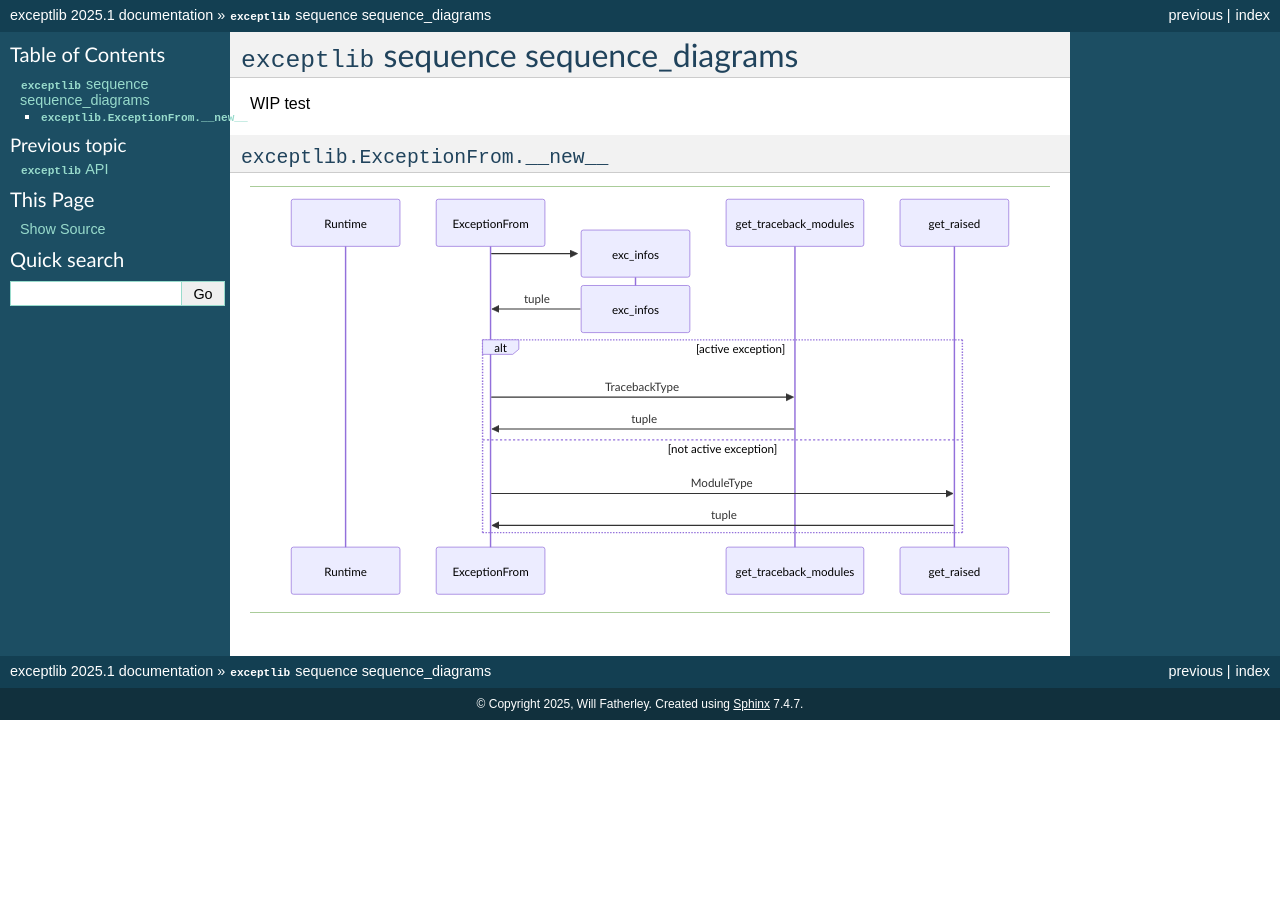
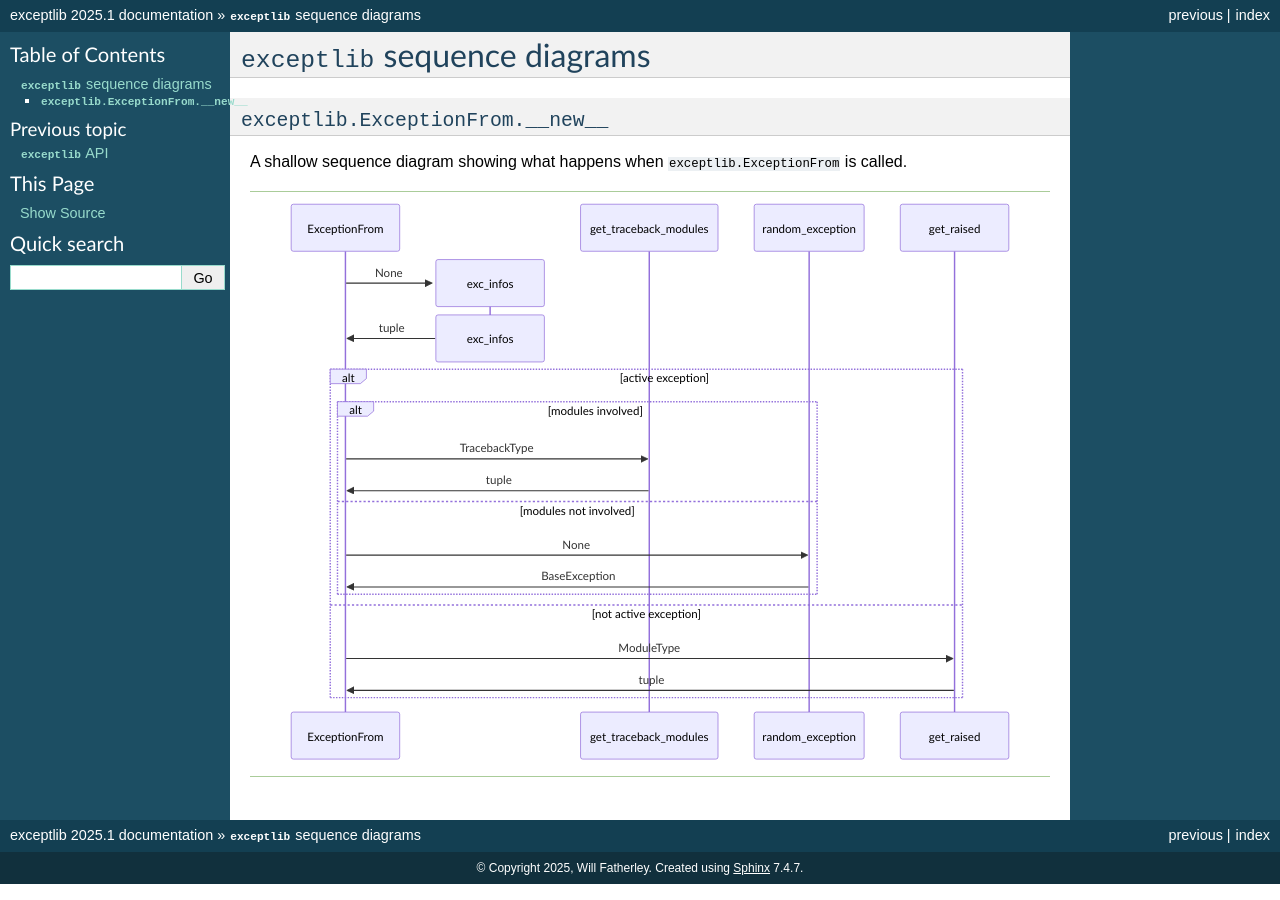
Before and after one commit to wfatherley/exceptlib, a Sphinx documentation site: the page built from docs/source/sequence_diagrams.rst, in a window 1280 px wide. Built offline with Sphinx 7.4.7, drawn with Linux system fonts in a browser that asks for light colours.

Commit message:
tidy up first sequence diagram

```diff
--- a/docs/source/sequence_diagrams.rst
+++ b/docs/source/sequence_diagrams.rst
@@ -1,25 +1,28 @@
-``exceptlib`` sequence sequence_diagrams
-========================================
-
-WIP test
+``exceptlib`` sequence diagrams
+===============================
 
 
 ``exceptlib.ExceptionFrom.__new__``
 -----------------------------------
 
+A shallow sequence diagram showing what happens when ``exceptlib.ExceptionFrom`` is called.
 
 .. mermaid::
 
     sequenceDiagram
-        create participant Runtime
         create participant ExceptionFrom
         create participant exc_infos
-        ExceptionFrom->>exc_infos:
+        ExceptionFrom->>exc_infos: None
         destroy exc_infos
         exc_infos->>ExceptionFrom: tuple
         alt active exception
-            ExceptionFrom->>get_traceback_modules: TracebackType
-            get_traceback_modules->>ExceptionFrom: tuple
+            alt modules involved
+                ExceptionFrom->>get_traceback_modules: TracebackType
+                get_traceback_modules->>ExceptionFrom: tuple
+            else modules not involved
+                ExceptionFrom->>random_exception: None
+                random_exception->>ExceptionFrom: BaseException
+            end
         else not active exception
             ExceptionFrom->>get_raised: ModuleType
             get_raised->>ExceptionFrom: tuple
```
